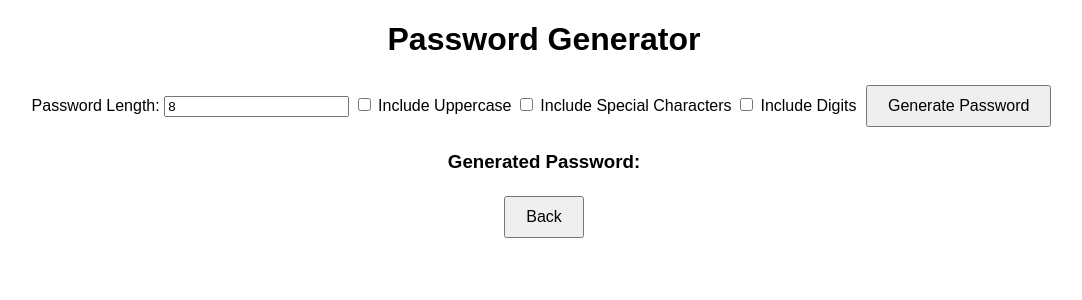
After one commit to Gortynos/WebsiteTools, a Flask app: page /password in a window 1280 px wide. The commit adds this page. Shown: the top 300 px of the page, without its empty margins (96-1178 px from the left). Run offline with Flask 3, Linux system fonts and the light colour scheme.

Commit message:
Added password generator

```diff
--- a/app.py
+++ b/app.py
@@ -1,7 +1,9 @@
 from flask import Flask, render_template, request, jsonify
 import json
+import os
+import random
+import string
 from datetime import datetime
-import os
 
 app = Flask(__name__, static_folder="static", template_folder="templates")
 
@@ -33,6 +35,12 @@ def home():
 @app.route("/todo/")
 def todo_page():
     return render_template("todo.html")
+
+# Trasa do generatora haseł
+@app.route("/password")
+@app.route("/password/")
+def password_page():
+    return render_template("password.html")
 
 @app.route("/api/tasks", methods=["GET"])
 def get_tasks():
@@ -70,5 +78,45 @@ def update_task(task_id):
         return jsonify({"message": "Task updated.", "task": tasks["tasks"][task_id]})
     return jsonify({"error": "Invalid task ID"}), 400
 
+# Funkcja do generowania hasła
+def generate_password(length, include_uppercase, include_special, include_digits):
+    if length < 4:
+        return {"error": "Password length must be at least 4 characters."}
+
+    lower = string.ascii_lowercase
+    uppercase = string.ascii_uppercase if include_uppercase else ""
+    special = string.punctuation if include_special else ""
+    digits = string.digits if include_digits else ""
+    all_characters = lower + uppercase + special + digits
+
+    if not all_characters:
+        return {"error": "You must select at least one character type."}
+
+    required_characters = []
+    if include_uppercase:
+        required_characters.append(random.choice(uppercase))
+    if include_special:
+        required_characters.append(random.choice(special))
+    if include_digits:
+        required_characters.append(random.choice(digits))
+
+    remaining_length = length - len(required_characters)
+    password = required_characters + [random.choice(all_characters) for _ in range(remaining_length)]
+    random.shuffle(password)
+
+    return {"password": "".join(password)}
+
+# API do generowania hasła
+@app.route("/api/generate_password", methods=["POST"])
+def generate_password_api():
+    data = request.json
+    length = data.get("length", 8)
+    include_uppercase = data.get("include_uppercase", False)
+    include_special = data.get("include_special", False)
+    include_digits = data.get("include_digits", False)
+
+    result = generate_password(length, include_uppercase, include_special, include_digits)
+    return jsonify(result)
+
 if __name__ == "__main__":
     app.run(debug=True)
--- a/templates/index.html
+++ b/templates/index.html
@@ -10,5 +10,7 @@
     <h1>Witaj w moich aplikacjach!</h1>
     <p>Wybierz aplikację, którą chcesz uruchomić:</p>
     <button onclick="window.location.href='/todo'">To-Do List</button>
+    <br>
+    <button onclick="window.location.href='/password'">Password Generator</button>
 </body>
 </html>
--- /dev/null
+++ b/templates/password.html
@@ -0,0 +1,49 @@
+<!DOCTYPE html>
+<html lang="en">
+<head>
+    <meta charset="UTF-8">
+    <meta name="viewport" content="width=device-width, initial-scale=1.0">
+    <title>Password Generator</title>
+    <link rel="stylesheet" href="/static/style.css">
+</head>
+<body>
+    <h1>Password Generator</h1>
+
+    <label>Password Length:</label>
+    <input type="number" id="length" value="8" min="4">
+
+    <label><input type="checkbox" id="uppercase"> Include Uppercase</label>
+    <label><input type="checkbox" id="special"> Include Special Characters</label>
+    <label><input type="checkbox" id="digits"> Include Digits</label>
+
+    <button onclick="generatePassword()">Generate Password</button>
+
+    <h3>Generated Password:</h3>
+    <p id="result"></p>
+
+    <button onclick="window.location.href='/'">Back</button>
+
+    <script>
+        async function generatePassword() {
+            const length = document.getElementById("length").value;
+            const includeUppercase = document.getElementById("uppercase").checked;
+            const includeSpecial = document.getElementById("special").checked;
+            const includeDigits = document.getElementById("digits").checked;
+
+            const response = await fetch("/api/generate_password", {
+                method: "POST",
+                headers: { "Content-Type": "application/json" },
+                body: JSON.stringify({
+                    length: parseInt(length),
+                    include_uppercase: includeUppercase,
+                    include_special: includeSpecial,
+                    include_digits: includeDigits
+                })
+            });
+
+            const data = await response.json();
+            document.getElementById("result").innerText = data.password || data.error;
+        }
+    </script>
+</body>
+</html>
```
